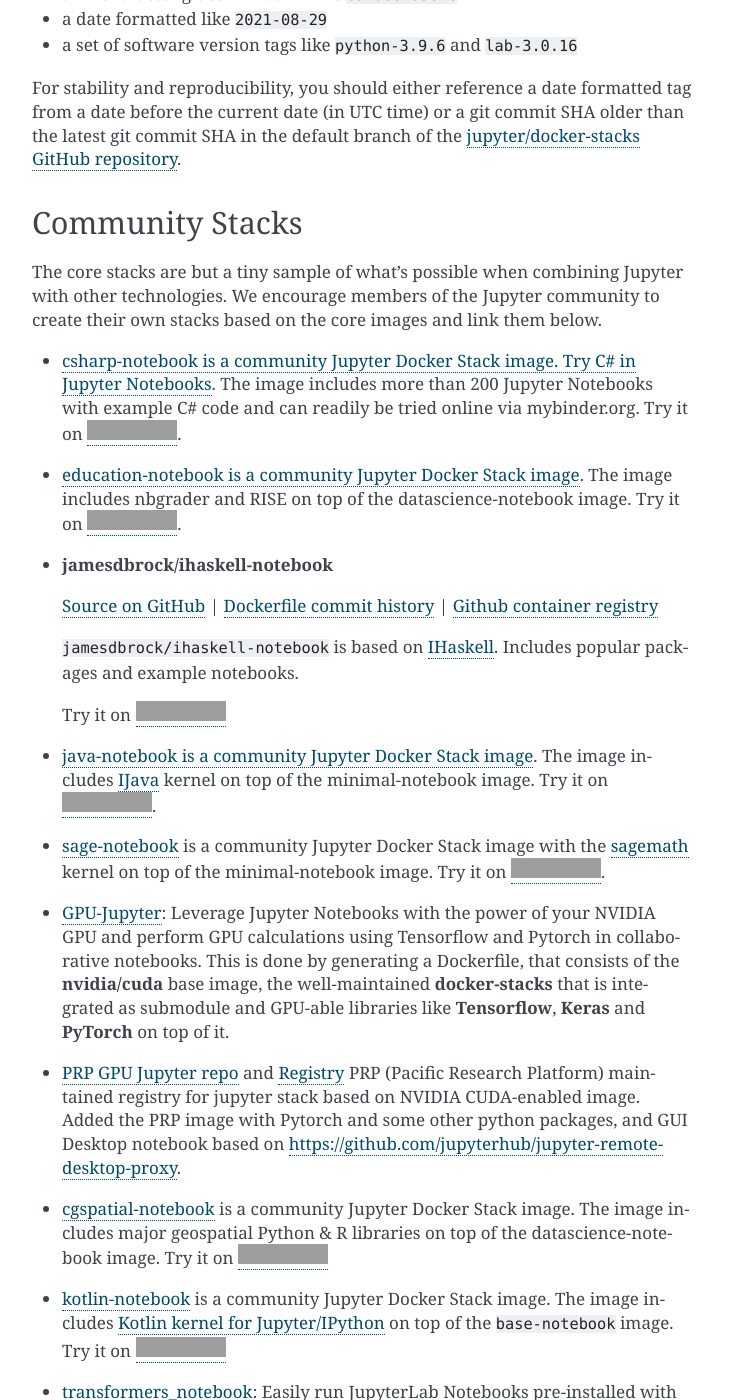
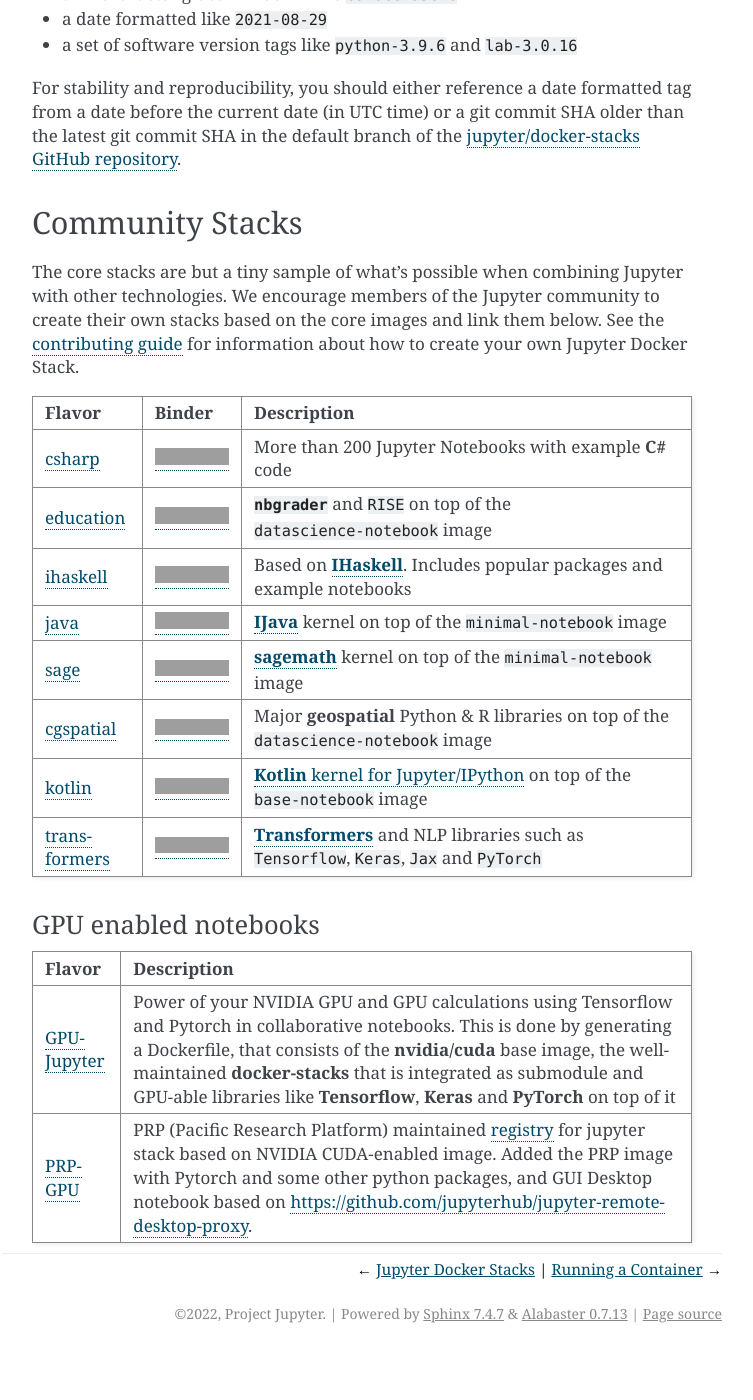
Before and after one commit to jupyter/docker-stacks, a Sphinx documentation site: the page built from docs/using/selecting.md, in a window 1280 px wide and 1400 px high, scrolled down 4301 px. Shown: the whole window, without its empty margins (388-1141 px from the left). Built offline with Sphinx 7.4.7, drawn with Linux system fonts in a browser that asks for light colours; after the commit the page ends 5654 px from its top, so only the background shows below that; some of the changed text lies outside the part shown; grey boxes are pictures that could not be loaded.

Commit message:
Implement community stacks as a table

```diff
--- a/docs/using/selecting.md
+++ b/docs/using/selecting.md
@@ -213,60 +213,51 @@
 
 ## Community Stacks
 
-The core stacks are but a tiny sample of what's possible when combining Jupyter with other
-technologies.
-We encourage members of the Jupyter community to create their own stacks based on the
-core images and link them below.
+The core stacks are but a tiny sample of what's possible when combining Jupyter with other technologies.
+We encourage members of the Jupyter community to create their own stacks based on the core images and link them below.
+See the [contributing guide](../contributing/stacks.md) for information about how to create your own Jupyter Docker Stack.
 
-- [csharp-notebook is a community Jupyter Docker Stack image. Try C# in Jupyter Notebooks](https://github.com/tlinnet/csharp-notebook).
-  The image includes more than 200 Jupyter Notebooks with example C# code and can readily be tried online via mybinder.org.
-  Try it on [![Binder](https://mybinder.org/badge_logo.svg)](https://mybinder.org/v2/gh/tlinnet/csharp-notebook/master).
+| Flavor         | Binder                  | Description                                                                                               |
+| -------------- | ----------------------- | --------------------------------------------------------------------------------------------------------- |
+| [csharp]       | [![bb]][csharp_b]       | More than 200 Jupyter Notebooks with example **C#** code                                                  |
+| [education]    | [![bb]][education_b]    | **`nbgrader`** and `RISE` on top of the `datascience-notebook` image                                      |
+| [ihaskell]     | [![bb]][ihaskell_b]     | Based on [**IHaskell**][ihaskell_project]. Includes popular packages and example notebooks                |
+| [java]         | [![bb]][java_b]         | [**IJava**][ijava] kernel on top of the `minimal-notebook` image                                          |
+| [sage]         | [![bb]][sage_b]         | [**sagemath**][sagemath] kernel on top of the `minimal-notebook` image                                    |
+| [cgspatial]    | [![bb]][cgspatial_b]    | Major **geospatial** Python & R libraries on top of the `datascience-notebook` image                      |
+| [kotlin]       | [![bb]][kotlin_b]       | [**Kotlin** kernel for Jupyter/IPython][kotlin_kernel] on top of the `base-notebook` image                |
+| [transformers] | [![bb]][transformers_b] | [**Transformers**][transformers_lib] and NLP libraries such as `Tensorflow`, `Keras`, `Jax` and `PyTorch` |
 
-- [education-notebook is a community Jupyter Docker Stack image](https://github.com/umsi-mads/education-notebook).
-  The image includes nbgrader and RISE on top of the datascience-notebook image.
-  Try it on [![Binder](https://mybinder.org/badge_logo.svg)](https://mybinder.org/v2/gh/umsi-mads/education-notebook/master).
+[bb]: https://mybinder.org/badge_logo.svg
+[csharp]: https://github.com/tlinnet/csharp-notebook
+[csharp_b]: https://mybinder.org/v2/gh/tlinnet/csharp-notebook/master
+[education]: https://github.com/umsi-mads/education-notebook
+[education_b]: https://mybinder.org/v2/gh/umsi-mads/education-notebook/master
+[ihaskell]: https://github.com/jamesdbrock/ihaskell-notebook
+[ihaskell_b]: https://mybinder.org/v2/gh/jamesdbrock/learn-you-a-haskell-notebook/master?urlpath=lab/tree/ihaskell_examples/ihaskell/IHaskell.ipynb
+[ihaskell_project]: https://github.com/gibiansky/IHaskell
+[java]: https://github.com/jbindinga/java-notebook
+[java_b]: https://mybinder.org/v2/gh/jbindinga/java-notebook/master
+[ijava]: https://github.com/SpencerPark/IJava
+[sage]: https://github.com/sharpTrick/sage-notebook
+[sage_b]: https://mybinder.org/v2/gh/sharpTrick/sage-notebook/master
+[sagemath]: https://www.sagemath.org
+[cgspatial]: https://github.com/SCiO-systems/cgspatial-notebook
+[cgspatial_b]: https://mybinder.org/v2/gh/SCiO-systems/cgspatial-notebook/master
+[kotlin]: https://github.com/knonm/kotlin-notebook
+[kotlin_b]: https://mybinder.org/v2/gh/knonm/kotlin-notebook/main
+[kotlin_kernel]: https://github.com/Kotlin/kotlin-jupyter
+[transformers]: https://github.com/ToluClassics/transformers_notebook
+[transformers_b]: https://mybinder.org/v2/gh/ToluClassics/transformers_notebook/main
+[transformers_lib]: https://huggingface.co/docs/transformers/index
 
-- **jamesdbrock/ihaskell-notebook**
+### GPU enabled notebooks
 
-  [Source on GitHub](https://github.com/jamesdbrock/ihaskell-notebook) |
-  [Dockerfile commit history](https://github.com/jamesdbrock/ihaskell-notebook/commits/master/Dockerfile) |
-  [Github container registry](https://github.com/jamesdbrock/ihaskell-notebook/pkgs/container/ihaskell-notebook)
+| Flavor             | Description                                                                                                                                                                                                                                                                                                                                               |
+| ------------------ | --------------------------------------------------------------------------------------------------------------------------------------------------------------------------------------------------------------------------------------------------------------------------------------------------------------------------------------------------------- |
+| [GPU-Jupyter][gpu] | Power of your NVIDIA GPU and GPU calculations using Tensorflow and Pytorch in collaborative notebooks. This is done by generating a Dockerfile, that consists of the **nvidia/cuda** base image, the well-maintained **docker-stacks** that is integrated as submodule and GPU-able libraries like **Tensorflow**, **Keras** and **PyTorch** on top of it |
+| [PRP-GPU][prp_gpu] | PRP (Pacific Research Platform) maintained [registry][prp_reg] for jupyter stack based on NVIDIA CUDA-enabled image. Added the PRP image with Pytorch and some other python packages, and GUI Desktop notebook based on <https://github.com/jupyterhub/jupyter-remote-desktop-proxy>.                                                                     |
 
-  `jamesdbrock/ihaskell-notebook` is based on [IHaskell](https://github.com/gibiansky/IHaskell).
-  Includes popular packages and example notebooks.
-
-  Try it on [![Binder](https://mybinder.org/badge_logo.svg)](https://mybinder.org/v2/gh/jamesdbrock/learn-you-a-haskell-notebook/master?urlpath=lab/tree/ihaskell_examples/ihaskell/IHaskell.ipynb)
-
-- [java-notebook is a community Jupyter Docker Stack image](https://github.com/jbindinga/java-notebook).
-  The image includes [IJava](https://github.com/SpencerPark/IJava) kernel on top of the minimal-notebook image.
-  Try it on [![Binder](https://mybinder.org/badge_logo.svg)](https://mybinder.org/v2/gh/jbindinga/java-notebook/master).
-
-- [sage-notebook](https://github.com/sharpTrick/sage-notebook)
-  is a community Jupyter Docker Stack image with the [sagemath](https://www.sagemath.org) kernel on top of the minimal-notebook image.
-  Try it on [![Binder](https://mybinder.org/badge_logo.svg)](https://mybinder.org/v2/gh/sharpTrick/sage-notebook/master).
-
-- [GPU-Jupyter](https://github.com/iot-salzburg/gpu-jupyter/): Leverage Jupyter Notebooks with the
-  power of your NVIDIA GPU and perform GPU calculations using Tensorflow and Pytorch in collaborative notebooks.
-  This is done by generating a Dockerfile, that consists of the **nvidia/cuda** base image,
-  the well-maintained **docker-stacks** that is integrated as submodule and
-  GPU-able libraries like **Tensorflow**, **Keras** and **PyTorch** on top of it.
-
-- [PRP GPU Jupyter repo](https://gitlab.nautilus.optiputer.net/prp/jupyter-stack/-/tree/prp) and [Registry](https://gitlab.nautilus.optiputer.net/prp/jupyter-stack/container_registry)
-  PRP (Pacific Research Platform) maintained registry for jupyter stack based on NVIDIA CUDA-enabled image.
-  Added the PRP image with Pytorch and some other python packages, and GUI Desktop notebook based on <https://github.com/jupyterhub/jupyter-remote-desktop-proxy>.
-
-- [cgspatial-notebook](https://github.com/SCiO-systems/cgspatial-notebook) is a community Jupyter Docker Stack image.
-  The image includes major geospatial Python & R libraries on top of the datascience-notebook image.
-  Try it on [![Binder](https://mybinder.org/badge_logo.svg)](https://mybinder.org/v2/gh/SCiO-systems/cgspatial-notebook/master)
-
-- [kotlin-notebook](https://github.com/knonm/kotlin-notebook) is a community Jupyter Docker Stack image.
-  The image includes [Kotlin kernel for Jupyter/IPython](https://github.com/Kotlin/kotlin-jupyter) on top of the
-  `base-notebook` image.
-  Try it on [![Binder](https://mybinder.org/badge_logo.svg)](https://mybinder.org/v2/gh/knonm/kotlin-notebook/main)
-
-- [transformers_notebook](https://github.com/ToluClassics/transformers_notebook): Easily run JupyterLab Notebooks pre-installed with the
-  [Transformers Library](https://huggingface.co/docs/transformers/index)
-  and other popular NLP frameworks such as **Tensorflow**, **Keras**, **Jax** and **PyTorch** by running a Docker container.
-
-See the [contributing guide](../contributing/stacks.md) for information about how to create your own
-Jupyter Docker Stack.
+[gpu]: https://github.com/iot-salzburg/gpu-jupyter
+[prp_gpu]: https://gitlab.nautilus.optiputer.net/prp/jupyter-stack/-/tree/prp
+[prp_reg]: https://gitlab.nautilus.optiputer.net/prp/jupyter-stack/container_registry
```
Also changed, not shown: docs/contributing/stacks.md (+2 -3 lines), .markdownlint.yaml.
